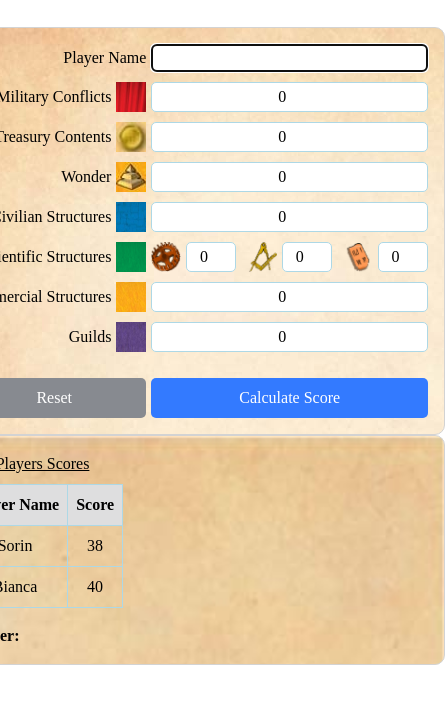
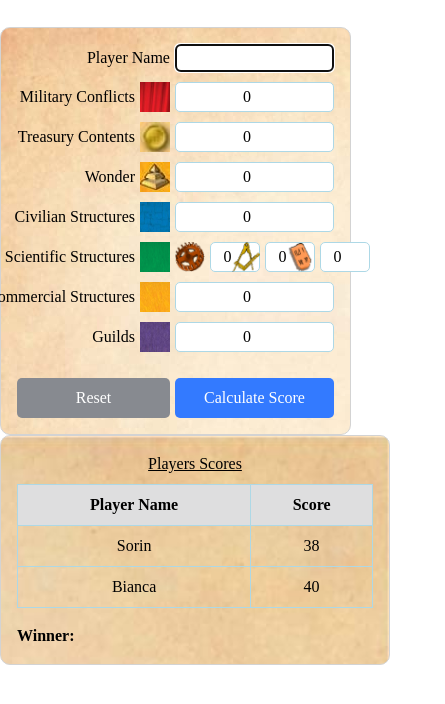
Before and after one commit to stoicescus/7wonders-score-calculator, a plain HTML site: page index.html in a window 390 px wide. Shown: the part 76-780 px from the top of the page, 445 px wide, since content can reach past the window. Drawn offline with Linux system fonts and the light colour scheme.

Commit message:
Modifying  meta for mobile

```diff
--- a/css/main.css
+++ b/css/main.css
@@ -1,5 +1,6 @@
 html,
 body {
+	width: 100%;
 	height: 100%;
 	display: flex;
 	justify-content: center;
@@ -40,9 +41,16 @@ form {
 	background-repeat: no-repeat;
 
 	padding: 1rem;
-	max-width: 70vw;
-	min-width: 500px;
+	width: 70%;
+	max-width: 100%;
+	min-width: 30%;
 	border-radius: 10px;
+}
+
+@media screen and (max-width: 600px) {
+	form {
+		width: 90%;
+	}
 }
 
 form label {
@@ -137,6 +145,7 @@ aside {
 
 aside table.scores-table {
 	border: 1px solid lightblue;
+	width: 100%;
 	height: 100%;
 	table-layout: auto;
 	border-collapse: collapse;
--- a/index.html
+++ b/index.html
@@ -2,12 +2,7 @@
 <html lang="en">
 	<head>
 		<meta charset="UTF-8" />
-		<!-- <meta name="viewport" content="width=device-width, initial-scale=1.0" /> -->
-		<!-- <meta name="viewport" content="width=device-width, initial-scale=1.0, maximum-scale=1.0, user-scalable=no" /> -->
-		<meta
-			name="viewport"
-			content="width=device-width, height=device-height, initial-scale=1.0, minimum-scale=1.0"
-		/>
+		<meta name="viewport" content="width=device-width, initial-scale=1.0" />
 		<link rel="stylesheet" type="text/css" href="./css/reset.css" />
 		<link rel="stylesheet" type="text/css" href="./css/main.css" />
 		<title>7Wonders Score Calculator</title>
```
